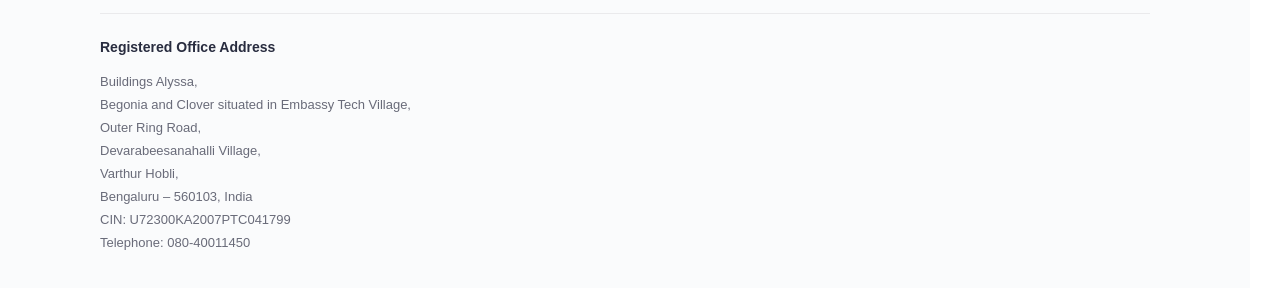
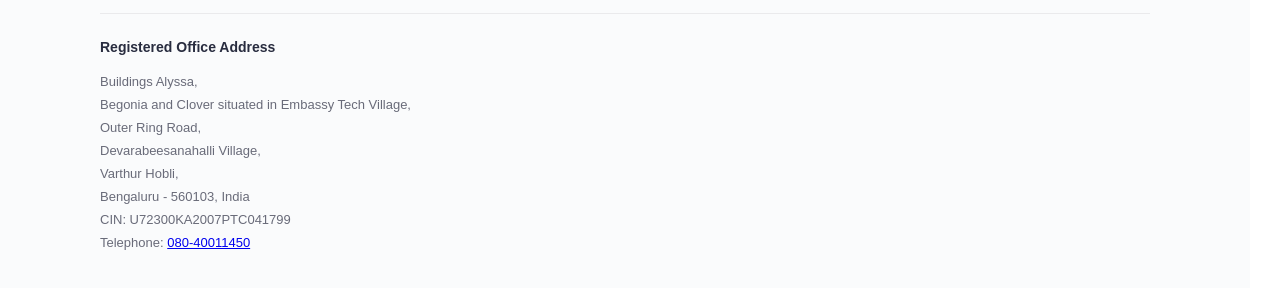
Before and after one commit to mohit1273/GIT_NEW, a plain HTML site: page Myntra/index.html in a window 1280 px wide. Shown: the part 2627-2915 px from the top of the page. Drawn offline with Linux system fonts and the light colour scheme.

Commit message:
Link href

```diff
--- a/Myntra/index.html
+++ b/Myntra/index.html
@@ -369,10 +369,10 @@
                 Outer Ring Road,<br>
                 Devarabeesanahalli Village,<br>
                 Varthur Hobli,<br>
-                Bengaluru – 560103, India
+                Bengaluru - 560103, India
             </p>
             <p>CIN: U72300KA2007PTC041799</p>
-            <p>Telephone: 080-40011450</p>
+            <p>Telephone: <a href="#">080-40011450</a></p>
         </div>
 
     </footer>
```
Lines whose indentation alone changed are shown as unchanged.
